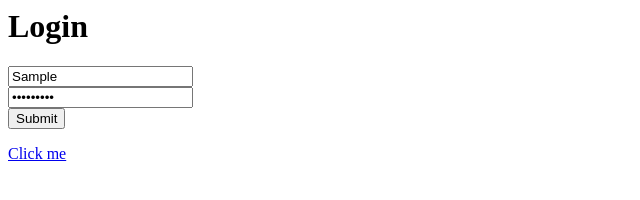
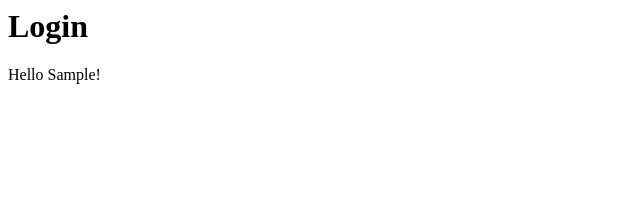
Before and after one commit to tmbritton/mediator-demo, a plain HTML site: page index.html in a window 1280 px wide. Both pictures are taken after typing "Sample", "Sample123" into the empty fields and a click on the input "Submit". Shown: the whole page, without its empty margins (0-640 px from the left). Drawn offline with Linux system fonts and the light colour scheme.

Commit message:
Added fakeAjax module

```diff
--- a/index.html
+++ b/index.html
@@ -12,8 +12,6 @@
     <input class="login-form__submit" id="formsubmit" type="submit" value="Submit" />
 </form>
 
-<a id="target" href="#">Click me</a>
-
 <script data-main="js/main.js" src="js/require.js"></script>
 
 </body>
--- a/js/loginDomUpdate.js
+++ b/js/loginDomUpdate.js
@@ -17,8 +17,48 @@
 
   var domUpdates = {
 
+    loginForm: document.getElementById('login'),
+
+    clearTextField: function(data) {
+      data.value = '';
+    },
+
+    clearErrorMessage: function(data) {
+      data.labels[0].innerHTML = '';
+    },
+
+    displayUsernameErrorMessage: function(data) {
+      data.element.labels[0].innerHTML = 'Error: username must be in firstname.lastname pattern.';
+    },
+
+    displayPasswordErrorMessage: function(data) {
+      data.labels[0].innerHTML = 'Error: Password must be "password" to be valid.';
+    },
+
     init: function() {
       mediator.subscribe('emailEnteredIntoUsername', domUpdates.removeEmailAddressFromUsername);
+      mediator.subscribe('invalidUserNameEntered', domUpdates.displayUsernameErrorMessage);
+      mediator.subscribe('userNameFieldFocused', domUpdates.clearTextField);
+      mediator.subscribe('userNameFieldFocused', domUpdates.clearErrorMessage);
+      mediator.subscribe('passwordFieldFocused', domUpdates.clearTextField);
+      mediator.subscribe('passwordFieldFocused', domUpdates.clearErrorMessage);
+      mediator.subscribe('incorrectPasswordEntered', domUpdates.displayPasswordErrorMessage);
+      mediator.subscribe('loginAjaxSuccess', domUpdates.loginSuccess);
+      mediator.subscribe('beforeSendAjax', domUpdates.makeSpinner);
+    },
+
+    loginSuccess: function(data) {
+      var username = domUpdates.loginForm.elements.username.value;
+      domUpdates.loginForm.innerHTML = 'Hello ' + username + '!';
+    },
+
+    makeSpinner: function(data) {
+      var img = document.createElement('img'),
+          submit_button = document.getElementById('formsubmit');
+      img.src = 'img/ajax-loader.gif';
+
+      data.removeChild(submit_button);
+      data.appendChild(img);
     },
 
     removeEmailAddressFromUsername: function(data) {
--- /dev/null
+++ b/js/loginFakeAjax.js
@@ -0,0 +1,41 @@
+(function(global, module){
+  'use strict';
+
+  // AMD/RequireJS
+  if (typeof define === 'function' && define.amd) {
+    define('loginFakeAjax', ['mediator'], function(mediator) {
+      return module(mediator);
+    });
+  } else if (typeof exports !== 'undefined') {
+    // Node/CommonJS
+    exports.loginDomUpdate = module(mediator);
+  } else {
+    // Global browser
+    global.loginDomUpdate = module(mediator);
+  }
+})(window, function(mediator){
+
+  var fakeAjax = {
+
+    doFakeAjax: function(data) {
+      mediator.publish('beforeSendAjax', data);
+      window.setTimeout(function(){
+        var fake_response_data = {
+          'response_code': 200,
+          'status': 'ok'
+        };
+        mediator.publish('loginAjaxSuccess', fake_response_data)
+      }, 2000);
+    },
+
+    init: function() {
+      mediator.subscribe('loginSumbitValidated', fakeAjax.doFakeAjax);
+    },
+
+  };
+
+  return {
+    init: fakeAjax.init
+  };
+
+});
--- a/js/loginUserInteractions.js
+++ b/js/loginUserInteractions.js
@@ -23,6 +23,18 @@
       });
     },
 
+    userNameFocusPublisher: function() {
+      document.getElementById('username').addEventListener('focus', function(event){
+        mediator.publish('userNameFieldFocused', this);
+      });
+    },
+
+    passwordFocusPublisher: function() {
+      document.getElementById('password').addEventListener('focus', function(event){
+        mediator.publish('passwordFieldFocused', this);
+      });
+    },
+
     userNameChangePublisher: function() {
       document.getElementById('username').addEventListener('change', function(event){
         mediator.publish('userNameEntered', this);
@@ -41,6 +53,8 @@
       internalApi.loginSubmitPublisher();
       internalApi.userNameChangePublisher();
       internalApi.passwordChangePublisher();
+      internalApi.userNameFocusPublisher();
+      internalApi.passwordFocusPublisher();
     }
   };
 });
--- a/js/loginValidators.js
+++ b/js/loginValidators.js
@@ -18,6 +18,7 @@
   var validators = {
 
     checkForEmailAddress: function(data) {
+      // Meh, regex good enough for this demo.
       var email_regex = /^([\w-]+(?:\.[\w-]+)*)@((?:[\w-]+\.)*\w[\w-]{0,66})\.([a-z]{2,6}(?:\.[a-z]{2})?)$/i;
       if (email_regex.test(data.entered_name)) {
         mediator.publish('emailEnteredIntoUsername', data);
@@ -29,6 +30,38 @@
     init: function() {
       mediator.subscribe('userNameEntered', validators.validateUserName);
       mediator.subscribe('validUserNameEntered', validators.checkForEmailAddress);
+      mediator.subscribe('passwordEntered', validators.validatePassword);
+      mediator.subscribe('loginSubmit', validators.validateSubmittedData);
+    },
+
+    validatePassword: function(data) {
+      var password = data.value;
+      if (password == 'password') {
+        mediator.publish('correctPasswordEntered', data);
+        return true;
+      }
+      mediator.publish('incorrectPasswordEntered', data);
+      return false;
+    },
+
+    validateSubmittedData: function(data) {
+      var submitted_data = {
+        'username': data.elements.username.value,
+        'password': data.elements.password.value
+      };
+
+      for (var key in submitted_data) {
+        if (key == 'username' && submitted_data[key].length <= 0) {
+          mediator.publish('invalidUserNameEntered', { 'element': data.elements.username, 'entered_name': submitted_data[key] });
+          return false;
+        }
+        if (key == 'password' && submitted_data[key].length <= 0) {
+          mediator.publish('incorrectPasswordEntered', data.elements.password );
+          return false;
+        }
+      }
+
+      mediator.publish('loginSumbitValidated', data);
     },
 
     validateUserName: function(usernameElement) {
@@ -37,10 +70,10 @@
           match = entered_name.match(regex);
 
       if (match) {
-        mediator.publish('validUserNameEntered', { 'element': usernameElement, 'entered_name': match.input, 'match': match[0] });
+        mediator.publish('validUserNameEntered', { 'element': usernameElement, 'entered_name': entered_name, 'match': match[0] });
         return match[0];
       }
-      mediator.publish('invalidUserNameEntered', usernameElement);
+      mediator.publish('invalidUserNameEntered', { 'element': usernameElement, 'entered_name': entered_name });
       return false;
     }
 
--- a/js/main.js
+++ b/js/main.js
@@ -1,6 +1,6 @@
-requirejs(['mediator', 'loginUserInteractions', 'loginValidators', 'loginDomUpdate'],
+requirejs(['mediator', 'loginUserInteractions', 'loginValidators', 'loginDomUpdate', 'loginFakeAjax'],
 
-  function(Mediator, loginUserInteractions, loginValidators, loginDomUpdate) {
+  function(Mediator, loginUserInteractions, loginValidators, loginDomUpdate, loginFakeAjax) {
 
     loginUserInteractions.init();
 
@@ -8,17 +8,7 @@ requirejs(['mediator', 'loginUserInteractions', 'loginValidators', 'loginDomUpda
 
     loginDomUpdate.init();
 
-    Mediator.subscribe('loginSubmit', function(context){
-      console.log(context);
-      return context;
-    });
+    loginFakeAjax.init();
 
-    Mediator.subscribe('loginSubmit', function(context){
-      console.log('Callback 2');
-    });
-
-    Mediator.subscribe('passwordEntered', function(context){
-      console.log("Password: " + context.value);
-    });
   }
 );
```
Also changed, not shown: img/ajax-loader.gif (added).
